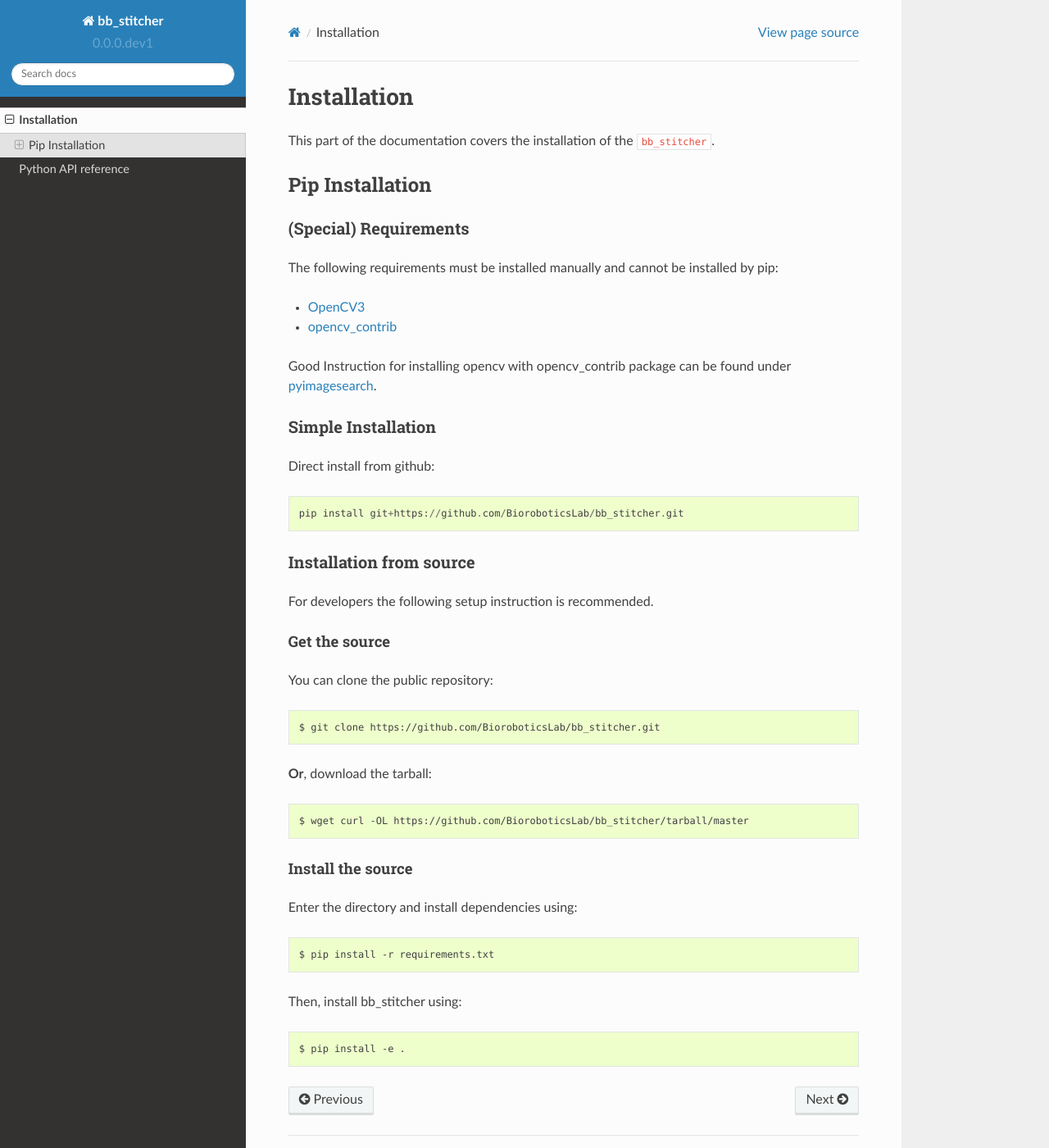
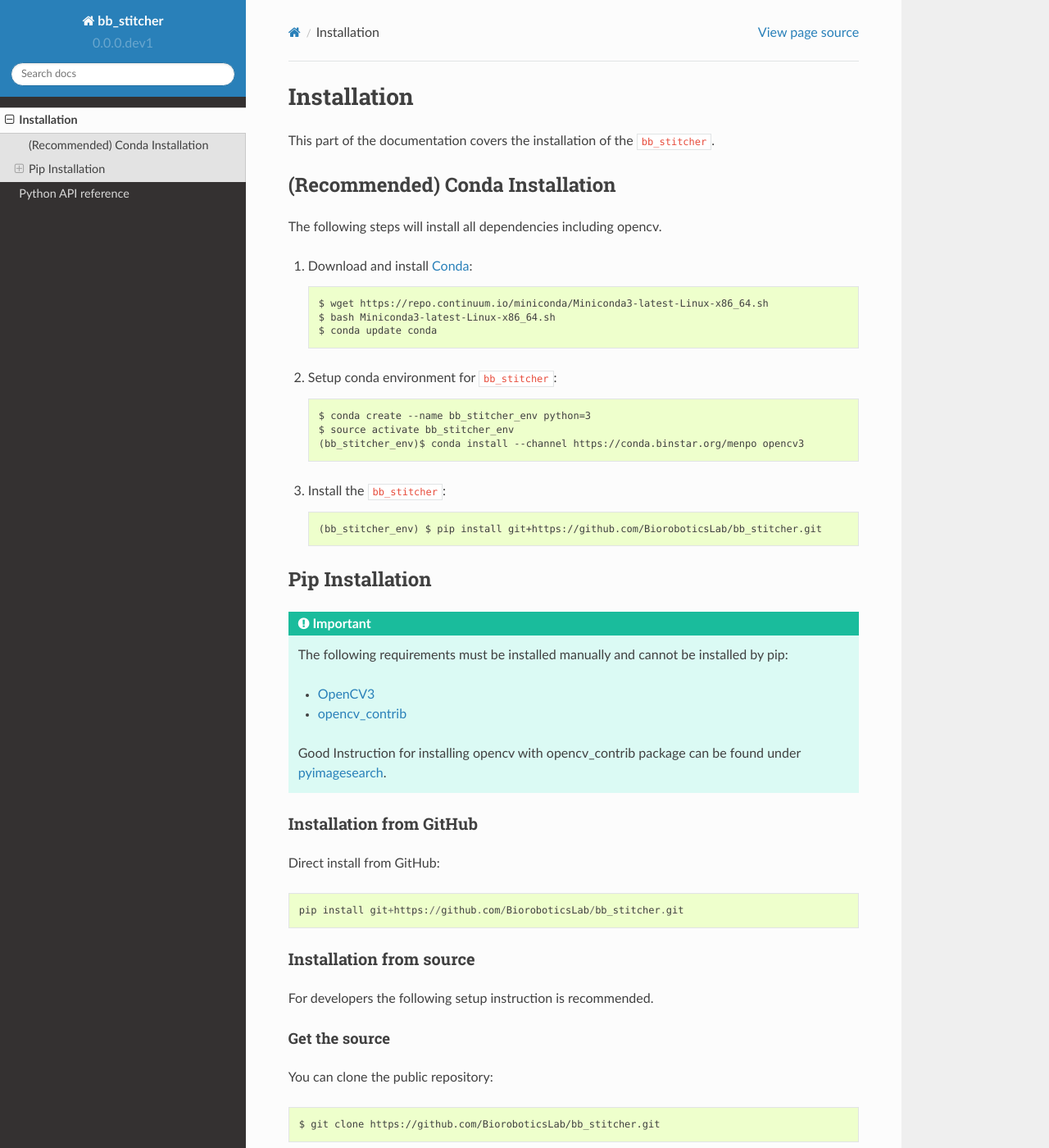
Before and after one commit to gitmirgut/bb_stitcher, a Sphinx documentation site: the page built from docs/installation.rst, in a window 1280 px wide and 1400 px high. Shown: the whole window at 82% size. Built offline with Sphinx 7.4.7 and the Read the Docs theme 2.0.0, drawn with Linux system fonts in a browser that asks for light colours.

Commit message:
Add conda installation instruction.

```diff
--- a/docs/installation.rst
+++ b/docs/installation.rst
@@ -3,24 +3,43 @@ Installation
 ============
 This part of the documentation covers the installation of the ``bb_stitcher``.
 
+--------------------------------
+(Recommended) Conda Installation
+--------------------------------
+The following steps will install all dependencies including opencv.
+
+1. Download and install `Conda <https://conda.io/docs/install/quick.html>`_::
+
+    $ wget https://repo.continuum.io/miniconda/Miniconda3-latest-Linux-x86_64.sh
+    $ bash Miniconda3-latest-Linux-x86_64.sh
+    $ conda update conda
+
+2. Setup conda environment for ``bb_stitcher``::
+
+    $ conda create --name bb_stitcher_env python=3
+    $ source activate bb_stitcher_env
+    (bb_stitcher_env)$ conda install --channel https://conda.binstar.org/menpo opencv3
+
+3. Install the ``bb_stitcher``::
+
+    (bb_stitcher_env) $ pip install git+https://github.com/BioroboticsLab/bb_stitcher.git
+
 ----------------
 Pip Installation
 ----------------
 
-(Special) Requirements
-^^^^^^^^^^^^^^^^^^^^^^
+.. important::
+    The following requirements must be installed manually and cannot be installed by pip:
 
-The following requirements must be installed manually and cannot be installed by pip:
+    * `OpenCV3 <https://github.com/opencv/opencv>`_
+    * `opencv_contrib <https://github.com/opencv/opencv_contrib>`_
 
-* `OpenCV3 <https://github.com/opencv/opencv>`_
-* `opencv_contrib <https://github.com/opencv/opencv_contrib>`_
+    Good Instruction for installing opencv with opencv_contrib package
+    can be found under `pyimagesearch <http://www.pyimagesearch.com/2016/10/24/ubuntu-16-04-how-to-install-opencv/>`_.
 
-Good Instruction for installing opencv with opencv_contrib package
-can be found under `pyimagesearch <http://www.pyimagesearch.com/2016/10/24/ubuntu-16-04-how-to-install-opencv/>`_.
-
-Simple Installation
-^^^^^^^^^^^^^^^^^^^
-Direct install from github::
+Installation from GitHub
+^^^^^^^^^^^^^^^^^^^^^^^^
+Direct install from GitHub::
 
     pip install git+https://github.com/BioroboticsLab/bb_stitcher.git
 
```
